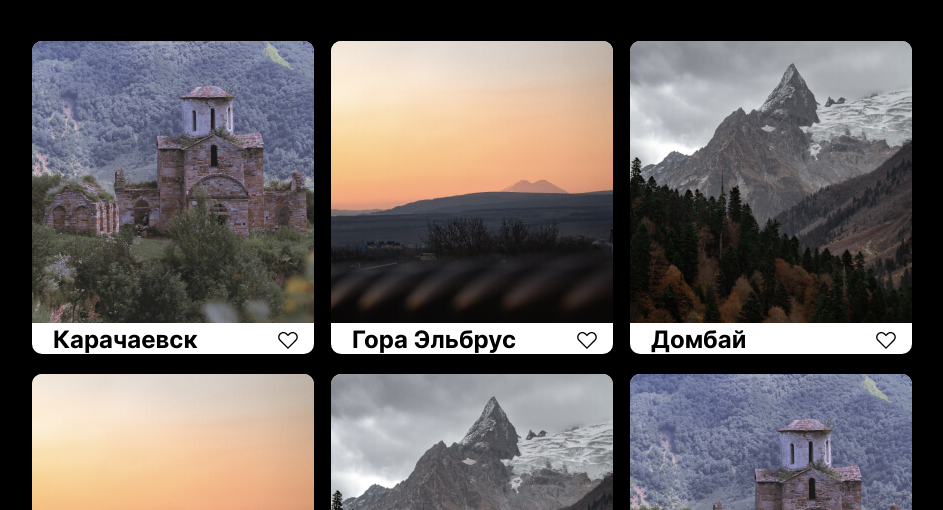
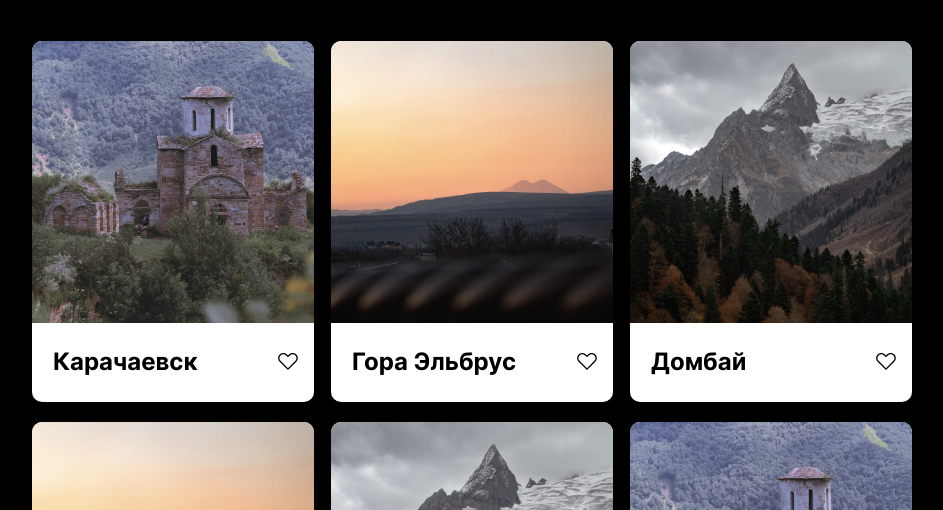
Before and after one commit to f1des/mesto, a plain HTML site: page index.html in a window 1280 px wide. Shown: the part 290-800 px from the top of the page, without its empty margins (168-1111 px from the left). Drawn offline with Linux system fonts and the light colour scheme; files whose address does not match are found by name.

Commit message:
fix: Убрать отступ после изобраения

```diff
--- a/blocks/places/__image/places__image.css
+++ b/blocks/places/__image/places__image.css
@@ -1,4 +1,5 @@
 .places__image {
+  display: block;
   width: 282px;
   object-fit: cover;
   border-radius: 10px 10px 0 0;
--- a/blocks/places/__item/places__item.css
+++ b/blocks/places/__item/places__item.css
@@ -1,6 +1,7 @@
 .places__item {
   background-color: #fff;
   width: 100%;
+  height: 361px;
   border-radius: 10px;
 }
 
--- a/blocks/places/__wrapper/places__wrapper.css
+++ b/blocks/places/__wrapper/places__wrapper.css
@@ -1,7 +1,6 @@
 .places__wrapper {
-  /*margin: 25px 15px 31px 21px;*/
+  margin: 25px 15px 31px 21px;
   display: flex;
-  margin: 0px 15px 0 21px;
   justify-content: space-between;
   align-items: center;
   gap: 20px;
```
